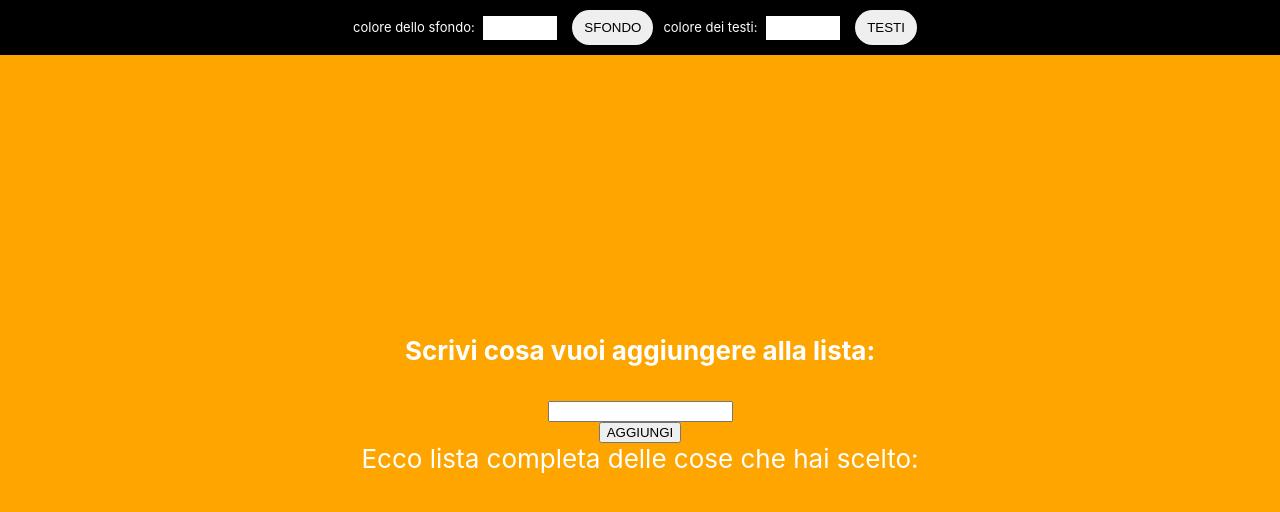
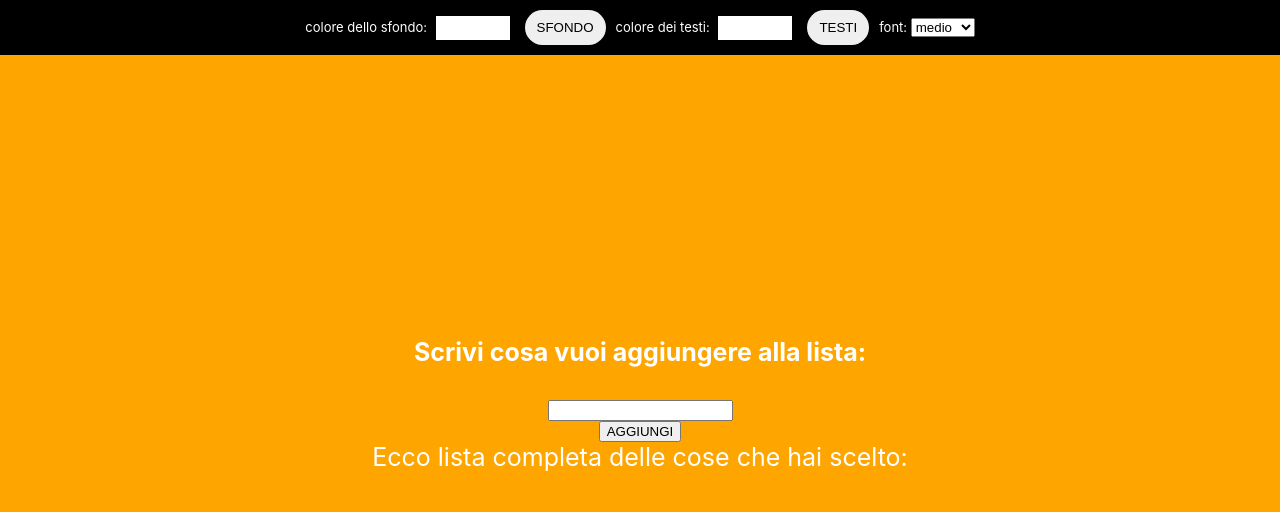
Before and after one commit to doroline/cibum, a React (Create React App) app: page / in a window 1280 px wide. Shown: the top 512 px of the page. Built offline with nearby package versions, Linux system fonts and the light colour scheme.

Commit message:
aggiunto cambio colore sfondo, testi e dimesione font

```diff
--- a/src/conteiners/Lista.js
+++ b/src/conteiners/Lista.js
@@ -25,6 +25,14 @@ function Lista() {
     setColoreTestiCorrente(nuovoColoreTesti);
     };
 
+  //PARTE DEDICATA AL CAMBIO DI DIMENSIONE FONT
+  const [textSizeCorrente, setTextSizeCorrente]= useState("25px"); //imposto il la dimensione del testo di defaul a 25px
+
+  const cambiaTextSize = (evento) =>{ // qui si attiva l'onChange e si prende il paramentro del option del select lo passa a setTextSizeCorrente, che cambia lo stato a textSizeCorrente, che cambierà il css dinamicao del font-size
+  setTextSizeCorrente(evento.target.value);
+  };
+
+
 
 //PARTE DEDICATA ALLA CREAZIONE DELLA LISTA
     const [inputCorrente, setInputCorrente]= useState("");
@@ -40,7 +48,7 @@ function Lista() {
     };
   return (
     <div className="App">
-        <header className="App-header"  style={{backgroundColor: coloreCorrente, color: coloreTestiCorrente} }>
+        <header className="App-header"  style={{backgroundColor: coloreCorrente, color: coloreTestiCorrente, fontSize: textSizeCorrente} }>
                 <div id="cambioColori">
                  <span>colore dello sfondo: </span>
                 <input onChange={(evento) => salvaColore(evento)} className="campiTesto" />
@@ -50,6 +58,11 @@ function Lista() {
                 <input onChange={(evento) => salvaColoreTesti(evento)} className="campiTesto"/>
                 <button type="button"onClick={() => cambiaColoreTesti()} className="btn3">TESTI</button>
 
+                font: <select onChange={(evento) => cambiaTextSize(evento)}>
+                    <option value="15px">piccolo</option>
+                    <option value="25px" selected>medio</option>
+                    <option value="35px">grande</option>
+                </select>
                 </div>
 
            <h4>Scrivi cosa vuoi aggiungere alla lista:</h4>
```
